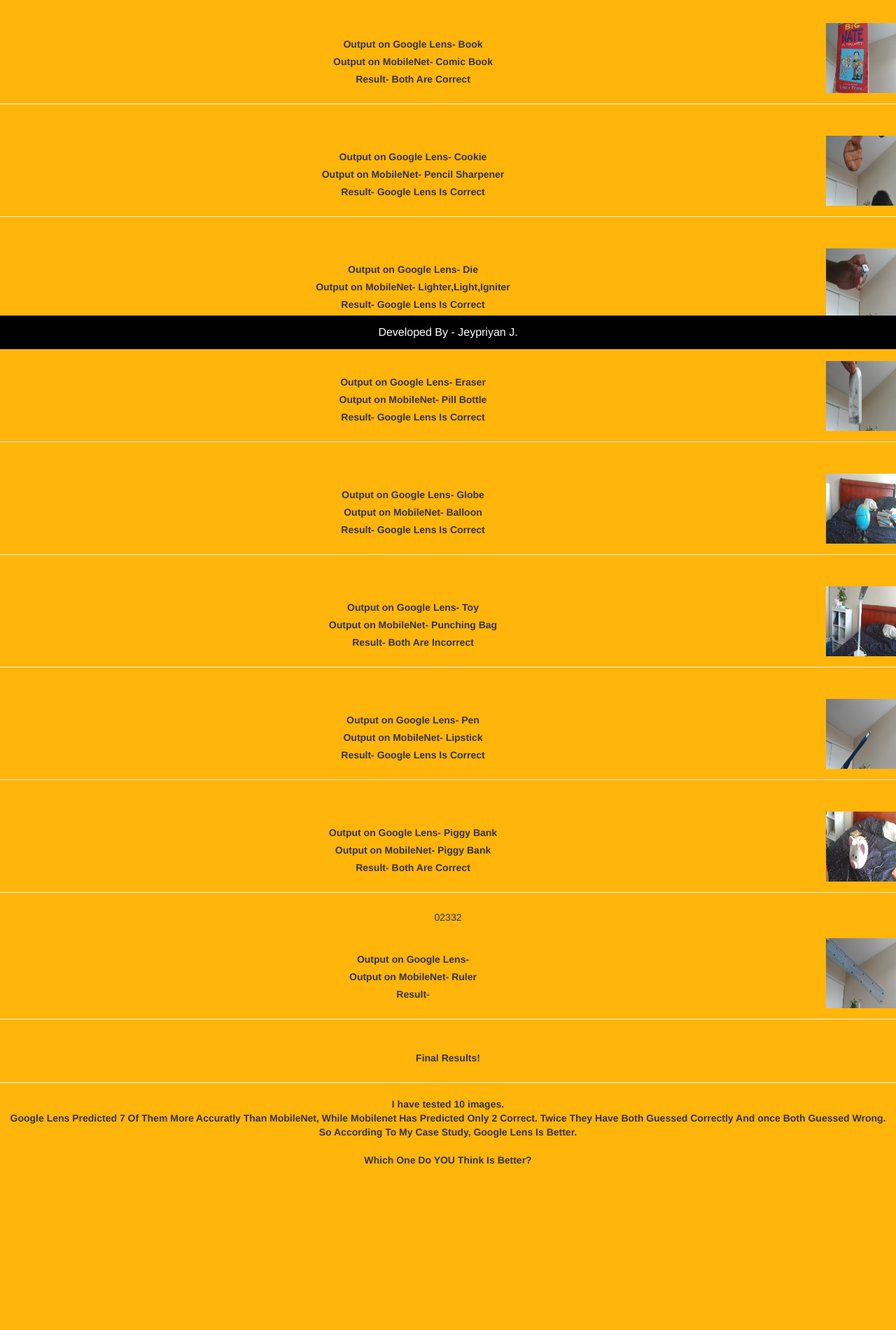
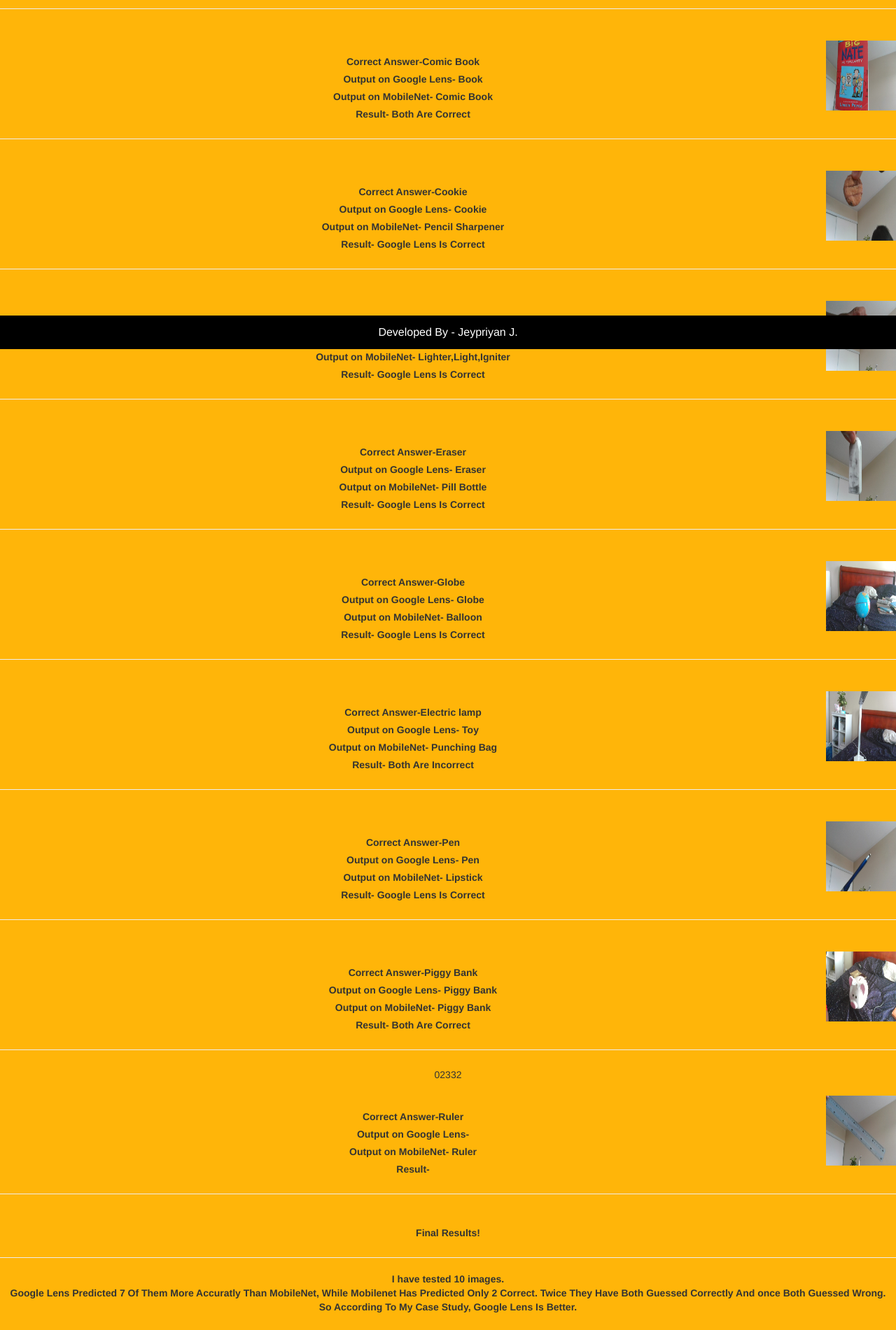
Before and after one commit to jeypriyan/Google-Lens-Vs-MobileNet, a plain HTML site: page index.html in a window 1280 px wide. Shown: the part 301-2202 px from the top of the page at 70% size. Before the commit the page ends 2134 px from the top, so only its background shows below. Drawn offline with nearby package versions, Linux system fonts and the light colour scheme; a script that the page names is missing.

Commit message:
Update index.html

```diff
--- a/index.html
+++ b/index.html
@@ -21,6 +21,8 @@
             <h3><img src="Google_Lens_Icon.svg.png" style="width:170px;height:170px;"><image class="mobilenet" src="mobilenet.jpeg" style="width:200px;height:170px;">What's better?<br>Google Lens or MobileNet?</h3>
             <div>
                 <hr>
+                <label>Correct Answer-Toy</label>
+                <br>
                 <img src="among_us.jpeg.jpg" class="big">
                 <br>
                 <label>Output on Google Lens- Toy</label>
@@ -36,6 +38,8 @@
             <div>
                 <img src="book.jpeg.jpg" class="med">
                 <br>
+                <label>Correct Answer-Comic Book</label>
+                <br>
                 <label>Output on Google Lens- Book </label>
                 <br>
                 <label>Output on MobileNet- Comic Book</label>
@@ -48,6 +52,8 @@
             <br>
             <div>
                 <img src="cookie.jpeg.jpg" class="sm">
+                <br>
+                <label>Correct Answer-Cookie</label>
                 <br>
                 <label>Output on Google Lens- Cookie</label>
                 <br>
@@ -62,6 +68,8 @@
             <div>
                 <img src="dice.jpeg.jpg" class="sm">
                 <br>
+                <label>Correct Answer-Die</label>
+                <br>
                 <label>Output on Google Lens- Die</label>
                 <br>
                 <label>Output on MobileNet- Lighter,Light,Igniter</label>
@@ -74,6 +82,8 @@
             <br>
             <div>
                 <img src="eraser.jpeg.jpg" class="med">
+                <br>
+                <label>Correct Answer-Eraser</label>
                 <br>
                 <label>Output on Google Lens- Eraser</label>
                 <br>
@@ -88,6 +98,8 @@
             <div>
                 <img src="globe.jpeg.jpg" class="big">
                 <br>
+                <label>Correct Answer-Globe</label>
+                <br>
                 <label>Output on Google Lens- Globe</label>
                 <br>
                 <label>Output on MobileNet- Balloon</label>
@@ -100,6 +112,8 @@
             <br>
             <div>
                 <img src="lamp.jpeg.jpg" class="big">
+                <br>
+                <label>Correct Answer-Electric lamp</label>
                 <br>
                 <label>Output on Google Lens- Toy</label>
                 <br>
@@ -114,6 +128,8 @@
             <div>
                 <img src="pen.jpeg.jpg" class="med">
                 <br>
+                <label>Correct Answer-Pen</label>
+                <br>
                 <label>Output on Google Lens- Pen</label>
                 <br>
                 <label>Output on MobileNet- Lipstick</label>
@@ -127,6 +143,8 @@
             <div>
                 <img src="piggybank.jpg" class="big">
                 <br>
+                <label>Correct Answer-Piggy Bank</label>
+                <br>
                 <label>Output on Google Lens- Piggy Bank</label>
                 <br>
                 <label>Output on MobileNet- Piggy Bank</label>
@@ -139,6 +157,8 @@
             <br>
             <div>
                 <img src="ruler.jpeg.jpg" class="med">
+                <br>
+                <label>Correct Answer-Ruler</label>
                 <br>
                 <label>Output on Google Lens- </label>
                 <br>
```
